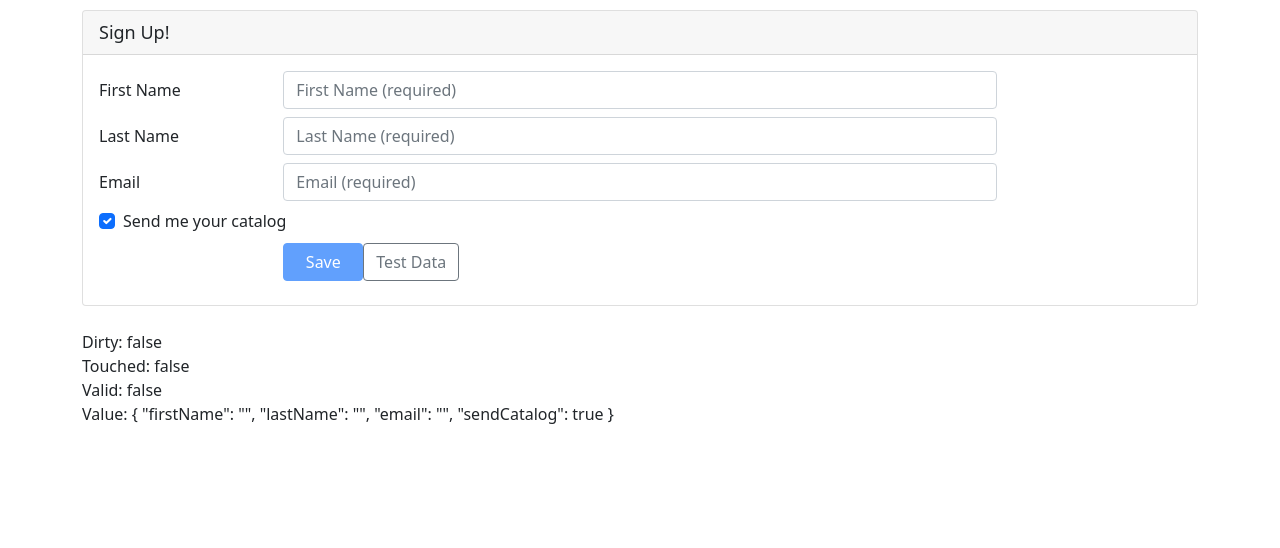
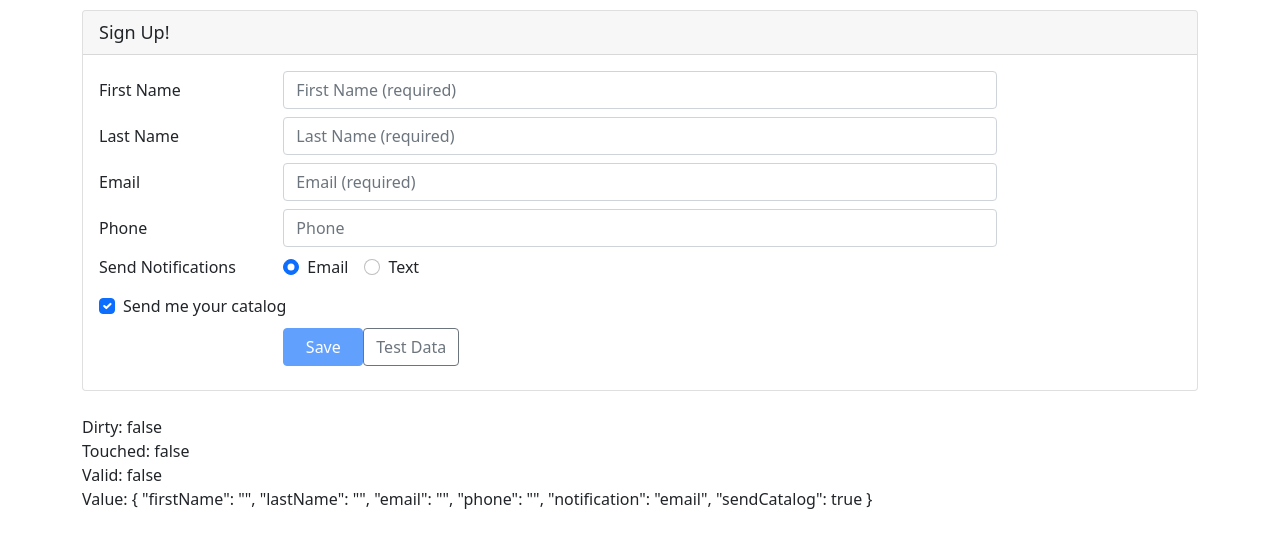
Before and after one commit to SReeve413/ng-ReactiveForms, an Angular app in the folder demo-start-v12/: page / in a window 1280 px wide. Shown: the top 548 px of the page. Built offline with nearby package versions, Linux system fonts and the light colour scheme.

Commit message:
Adding/Updating Validators in Code

```diff
--- a/demo-start-v12/src/app/customers/customer.component.html
+++ b/demo-start-v12/src/app/customers/customer.component.html
@@ -37,10 +37,7 @@
                  id="lastNameId"
                  type="text"
                  placeholder="Last Name (required)"
-                 required
-                 maxlength="50"
                  formControlName="lastName"
-
                  [ngClass]="{'is-invalid': (customerForm.get('lastName')!.touched || customerForm.get('lastName')!.dirty) && !customerForm.get('lastName')!.valid }" />
           <span class="invalid-feedback">
             <span *ngIf="customerForm.get('lastName')!.errors?.required">
@@ -61,10 +58,7 @@
                  id="emailId"
                  type="email"
                  placeholder="Email (required)"
-                 required
-                 email
                  formControlName="email"
-
                  [ngClass]="{'is-invalid': (customerForm.get('email')!.touched || customerForm.get('email')!.dirty) && !customerForm.get('email')!.valid }" />
           <span class="invalid-feedback">
             <span *ngIf="customerForm.get('email')!.errors?.required">
@@ -74,6 +68,47 @@
               Please enter a valid email address.
             </span>
           </span>
+        </div>
+      </div>
+
+      <div class="form-group row mb-2">
+        <label class="col-md-2 col-form-label"
+               for="phoneId">Phone</label>
+        <div class="col-md-8">
+          <input class="form-control"
+                 id="phoneId"
+                 type="tel"
+                 placeholder="Phone"
+                 formControlName="phone"
+                 [ngClass]="{'is-invalid': !customerForm.get('phone')!.valid }" />
+          <span class="invalid-feedback">
+            <span *ngIf="customerForm.get('phone')!.errors?.required">
+              Please enter your phone number
+            </span>
+          </span>
+        </div>
+      </div>
+
+      <div class="form-group row mb-2">
+        <label class="col-md-2 col-form-label pt-0"
+               >Send Notifications</label>
+        <div class="col-md-8">
+          <div class="form-check form-check-inline">
+            <label class="form-check-label">
+                <input type="radio" class="form-check-input"
+                value="email"
+                formControlName="notification"
+                (click)="setNotification('email')">Email
+            </label>
+          </div>
+          <div class="form-check form-check-inline">
+            <label class="form-check-label">
+                <input type="radio" class="form-check-input"
+                value="text"
+                formControlName="notification"
+                (click)="setNotification('text')"> Text
+            </label>
+          </div>
         </div>
       </div>
 
--- a/demo-start-v12/src/app/customers/customer.component.ts
+++ b/demo-start-v12/src/app/customers/customer.component.ts
@@ -21,6 +21,8 @@
       // lastName: {value: 'n/a', disabled: true},
       lastName: ['',[Validators.required, Validators.maxLength(50)]],
       email: ['',[Validators.required, Validators.email]],
+      phone: '',
+      notification: 'email',
       sendCatalog: true
     })
   }
@@ -44,5 +46,14 @@
     })
   }
 
+  setNotification(notifyVia: string): void {
+    const phoneControl = this.customerForm.get('phone');
+    if( notifyVia === 'text'){
+      phoneControl?.setValidators(Validators.required);
+    } else {
+      phoneControl?.clearValidators();
+    }
+    phoneControl?.updateValueAndValidity();
+  }
   // No Code Added in the Module
 }
```
